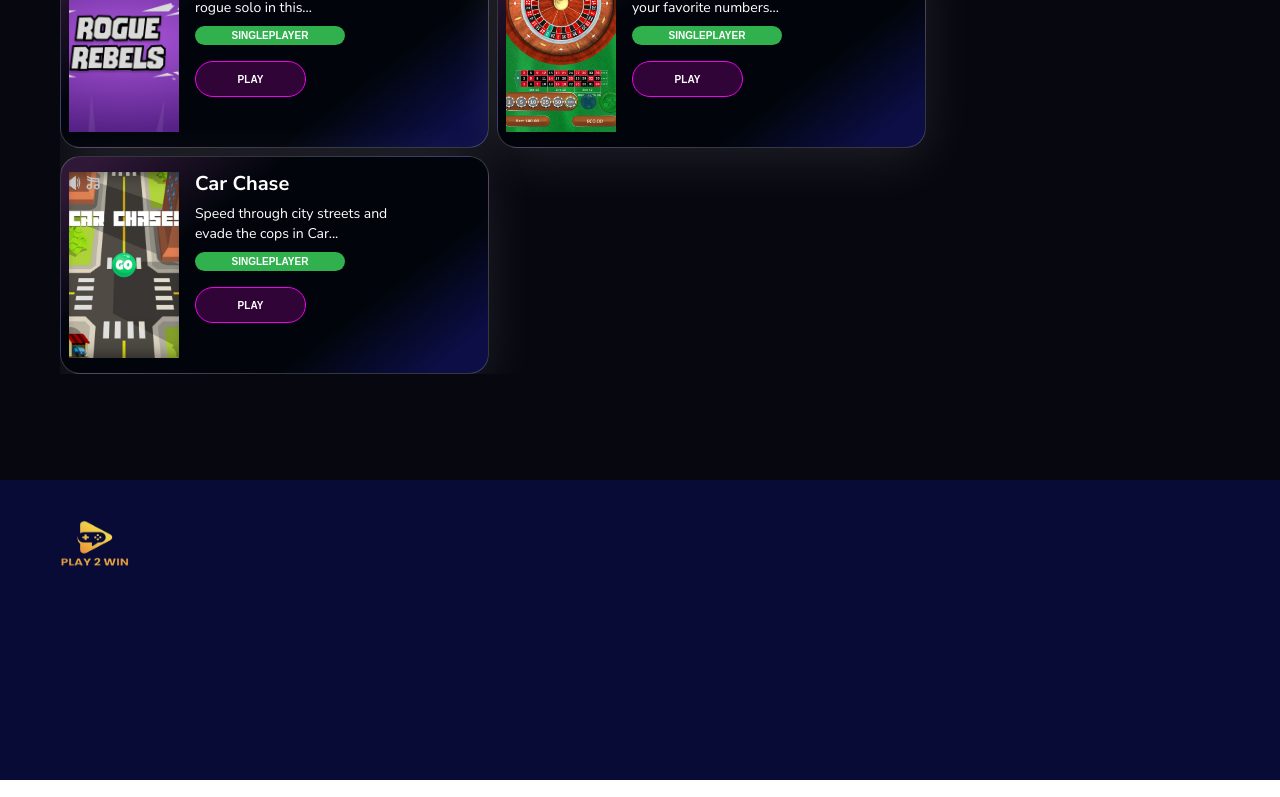
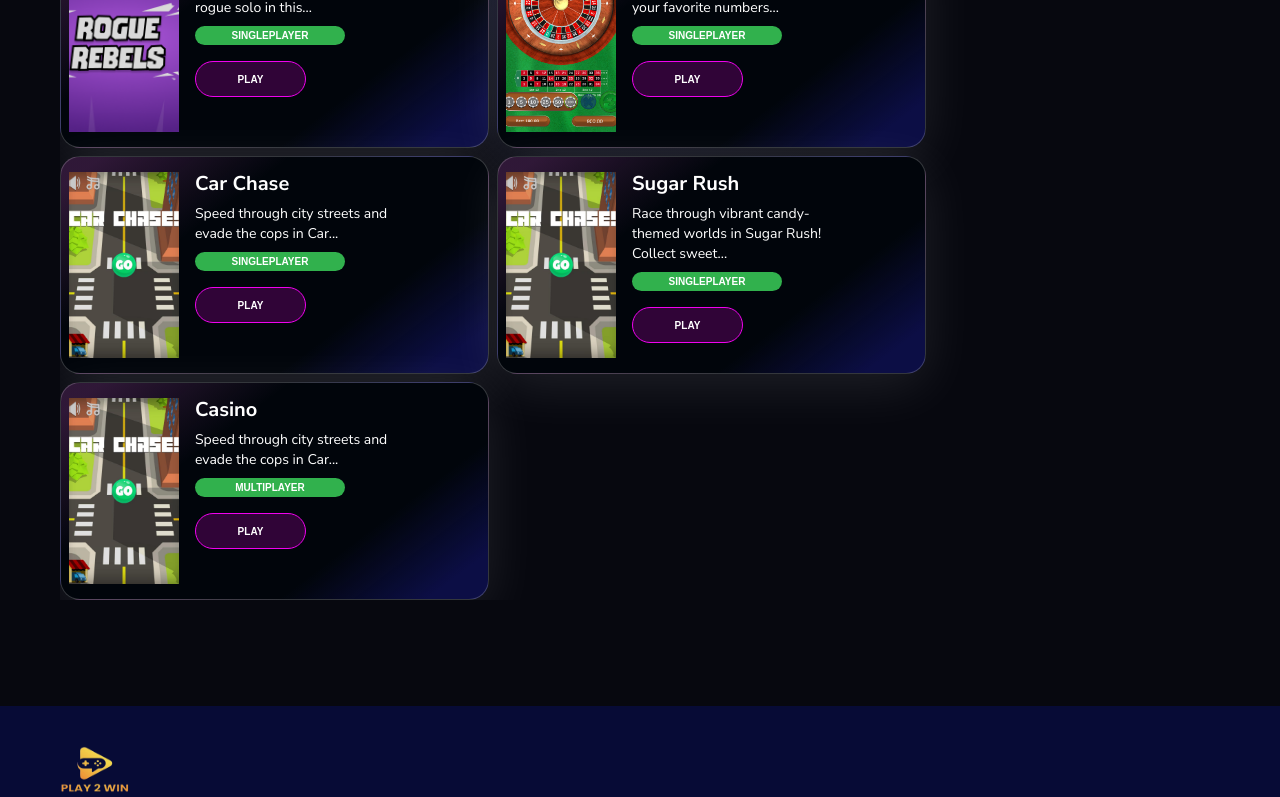
Before and after one commit to PISI-Integrated/play2win, a Next.js app: page / in a window 1280 px wide. Shown: the part 1510-2307 px from the top of the page. Built offline with nearby package versions, Linux system fonts and the light colour scheme; no server answers; a web font is replaced by a local one.

Commit message:
push new games

```diff
--- a/src/app/page.tsx
+++ b/src/app/page.tsx
@@ -113,7 +113,7 @@ export default function Home() {
 						<GameCard
 							gameName="Baccarat"
 							gameLink={routes.baccarat}
-							content=""
+							content="Play, win, and enjoy the elegance of classic Baccarat gameplay."
 							img="/assets/Baccarat.png"
 							tag="Singleplayer"
 							stringKey={bacaratKey}
@@ -156,6 +156,30 @@ export default function Home() {
 						/>
 					</RevealHorizontal>
 				</div>
+				<div className="col-span-1">
+					<RevealHorizontal>
+						<GameCard
+							gameName="Sugar Rush"
+							gameLink={routes.sugarRush}
+							content="Race through vibrant candy-themed worlds in Sugar Rush! Collect sweet rewards, avoid tricky obstacles, and outpace your competition in this colorful, fast-paced adventure. Can you become the ultimate sugar champion?"
+							img="/assets/CarChase.jpg"
+							tag="Singleplayer"
+							stringKey={stringKey}
+						/>
+					</RevealHorizontal>
+				</div>
+				<div className="col-span-1">
+					<RevealHorizontal>
+						<GameCard
+							gameName="Casino"
+							gameLink={routes.casino}
+							content="Speed through city streets and evade the cops in Car Chase. Dodge obstacles and outmaneuver your pursuers in this adrenaline-pumping racing game."
+							img="/assets/CarChase.jpg"
+							tag="Multiplayer"
+							stringKey={stringKey}
+						/>
+					</RevealHorizontal>
+				</div>
 			</div>
 		</main>
 	);
--- a/src/components/global/GameCard.tsx
+++ b/src/components/global/GameCard.tsx
@@ -81,40 +81,7 @@ const GameCard = ({
 							{tag}
 						</Button>
 						<div className=" flex items-end justify-between pt-2">
-							{/* <div className="w-[63px] h-[27px] bg-[#FFFFFF1A] py-2 px-2 flex items-center gap-1 justify-center rounded-[20px] border ">
-								<p className="text-white">4.5</p>
-								<svg
-									width="13"
-									height="12"
-									viewBox="0 0 13 12"
-									fill="none"
-									xmlns="http://www.w3.org/2000/svg"
-								>
-									<path
-										d="M6.02447 0.463526C6.17415 0.00287056 6.82585 0.00286996 6.97553 0.463525L8.0716 3.83688C8.13854 4.04289 8.33051 4.18237 8.54713 4.18237H12.0941C12.5784 4.18237 12.7798 4.80218 12.388 5.08688L9.51843 7.17173C9.34318 7.29905 9.26985 7.52474 9.33679 7.73075L10.4329 11.1041C10.5825 11.5648 10.0553 11.9478 9.66344 11.6631L6.79389 9.57827C6.61865 9.45095 6.38135 9.45095 6.20611 9.57827L3.33656 11.6631C2.9447 11.9478 2.41746 11.5648 2.56714 11.1041L3.66321 7.73075C3.73015 7.52474 3.65682 7.29905 3.48157 7.17173L0.612025 5.08688C0.220169 4.80218 0.421556 4.18237 0.905918 4.18237H4.45287C4.66949 4.18237 4.86146 4.04289 4.9284 3.83688L6.02447 0.463526Z"
-										fill="url(#paint0_linear_26_978)"
-									/>
-									<defs>
-										<linearGradient
-											id="paint0_linear_26_978"
-											x1="6.5"
-											y1="-1"
-											x2="6.5"
-											y2="14"
-											gradientUnits="userSpaceOnUse"
-										>
-											<stop
-												offset="0.436991"
-												stop-color="#F59E3F"
-											/>
-											<stop
-												offset="0.621079"
-												stop-color="#E17601"
-											/>
-										</linearGradient>
-									</defs>
-								</svg>
-							</div> */}
+
 							<Button
 								onClick={openModal}
 								className="bg-[#E903E733] rounded-[100px] w-[111px] h-[36px] text-white text-[10px] uppercase font-semibold font-Montserrat border border-[#F002EE]"
@@ -190,7 +157,9 @@ const GameCard = ({
 
 											<div className="flex justify-between items-center px-4  py-6 ">
 												<h1 className="text-white text-[32px]">
-													{gameName === "RaidShooter" ? "₦100" : "Free"}
+												{["Baccarat", "Sugar Rush", "Roulette", "Casino"].includes(gameName)
+													? "₦100"
+													: "Free"}
 												</h1>
 												<Button
 													// onClick={openModal}
@@ -206,7 +175,7 @@ const GameCard = ({
 													}}
 													className="bg-[#E903E733] rounded-[100px] w-auto lg:w-[171px]  h-[36px] px-6 text-white text-[10px] uppercase font-semibold font-Montserrat border border-[#F002EE]"
 												>
-													{gameName === "RaidShooter"
+													{["Baccarat", "Sugar Rush", "Roulette", "Casino"].includes(gameName)
 														? "Subscribe To Play"
 														: "Play"}
 												</Button>
@@ -221,68 +190,7 @@ const GameCard = ({
 			</Transition>
 		</main>
 
-		// <div className="card-gradient p-1 md:p-4 w-full  flex items-center lg:w-[429px] h-auto">
-		// <div className="flex items-start ">
-		// 	<div className=" ">
-		// 		<Image
-		// 			src="/assets/RaidShooter.png"
-		// 			width={110}
-		// 			height={186}
-
-		// 			alt="Game image"
-		// 		/>
-		// 	</div>
-		// 	<div className="flex-col gap-2 flex-1">
-		// <h1 className="text-white text-[20px] font-bold">Raid Shooter</h1>
-		// <p className="w-[182px] md:w-auto text-white text-sm text-ellipsis">
-		// 	{`Blast through enemy infested rooms, collect deadly weapons and upgrade your arsenal in Raid Shooter, the top down sho...`}
-		// </p>
-		// <Button className="bg-primary-green h-[19px] rounded-[20px] text-white text-[10px] uppercase font-semibold font-Montserrat">
-		// 	MultiPlayer
-		// </Button>
-		// 	<div className="w-full flex items-end justify-between pt-2">
-		// 		<div className="w-[63px] h-[27px] bg-[#FFFFFF1A] py-2 px-2 flex items-center gap-1 justify-center rounded-[20px] border ">
-		// 			<p className="text-white">4.5</p>
-		// 			<svg
-		// 				width="13"
-		// 				height="12"
-		// 				viewBox="0 0 13 12"
-		// 				fill="none"
-		// 				xmlns="http://www.w3.org/2000/svg"
-		// 			>
-		// 				<path
-		// 					d="M6.02447 0.463526C6.17415 0.00287056 6.82585 0.00286996 6.97553 0.463525L8.0716 3.83688C8.13854 4.04289 8.33051 4.18237 8.54713 4.18237H12.0941C12.5784 4.18237 12.7798 4.80218 12.388 5.08688L9.51843 7.17173C9.34318 7.29905 9.26985 7.52474 9.33679 7.73075L10.4329 11.1041C10.5825 11.5648 10.0553 11.9478 9.66344 11.6631L6.79389 9.57827C6.61865 9.45095 6.38135 9.45095 6.20611 9.57827L3.33656 11.6631C2.9447 11.9478 2.41746 11.5648 2.56714 11.1041L3.66321 7.73075C3.73015 7.52474 3.65682 7.29905 3.48157 7.17173L0.612025 5.08688C0.220169 4.80218 0.421556 4.18237 0.905918 4.18237H4.45287C4.66949 4.18237 4.86146 4.04289 4.9284 3.83688L6.02447 0.463526Z"
-		// 					fill="url(#paint0_linear_26_978)"
-		// 				/>
-		// 				<defs>
-		// 					<linearGradient
-		// 						id="paint0_linear_26_978"
-		// 						x1="6.5"
-		// 						y1="-1"
-		// 						x2="6.5"
-		// 						y2="14"
-		// 						gradientUnits="userSpaceOnUse"
-		// 					>
-		// 						<stop
-		// 							offset="0.436991"
-		// 							stop-color="#F59E3F"
-		// 						/>
-		// 						<stop
-		// 							offset="0.621079"
-		// 							stop-color="#E17601"
-		// 						/>
-		// 					</linearGradient>
-		// 				</defs>
-		// 			</svg>
-		// 		</div>
-		// 		<Button className="bg-[#E903E733] rounded-[100px] w-[111px] h-[36px] text-white text-[10px] uppercase font-semibold font-Montserrat border border-[#F002EE]">
-		// 			Play
-		// 		</Button>
-		// 	</div>
-		// </div>
-		// </div>
-		// </div>
-	);
+			);
 };
 
 export default GameCard;
--- a/src/lib/constants/routing.ts
+++ b/src/lib/constants/routing.ts
@@ -7,5 +7,7 @@ export const routes = {
 	hyperWinSlots: "https://hyperwinslot.play2win.com.ng",
 	rogueRebels:"",
 	roulette:"",
-	carChase:""
+	carChase:"",
+	sugarRush:"",
+	casino:""
 };
```
